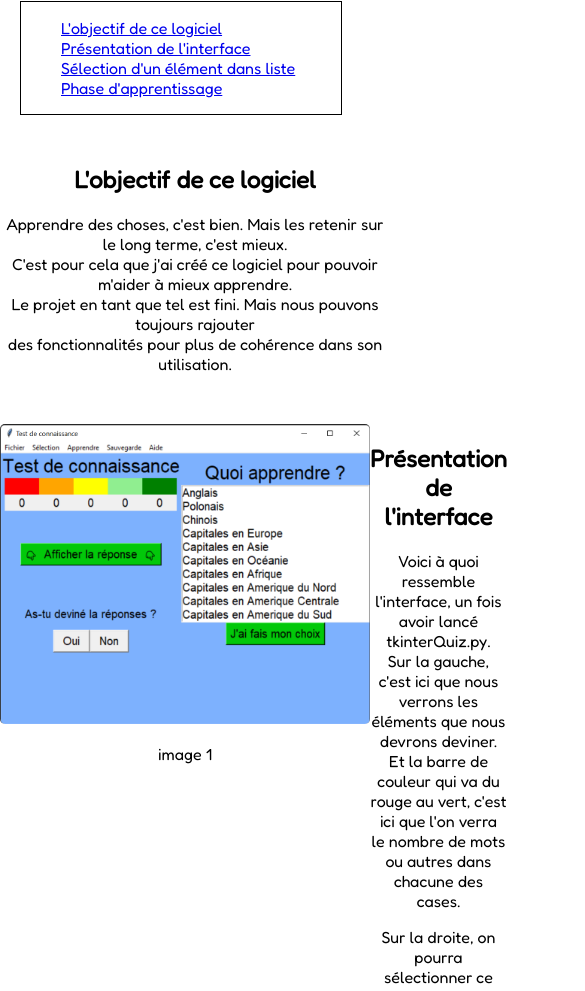
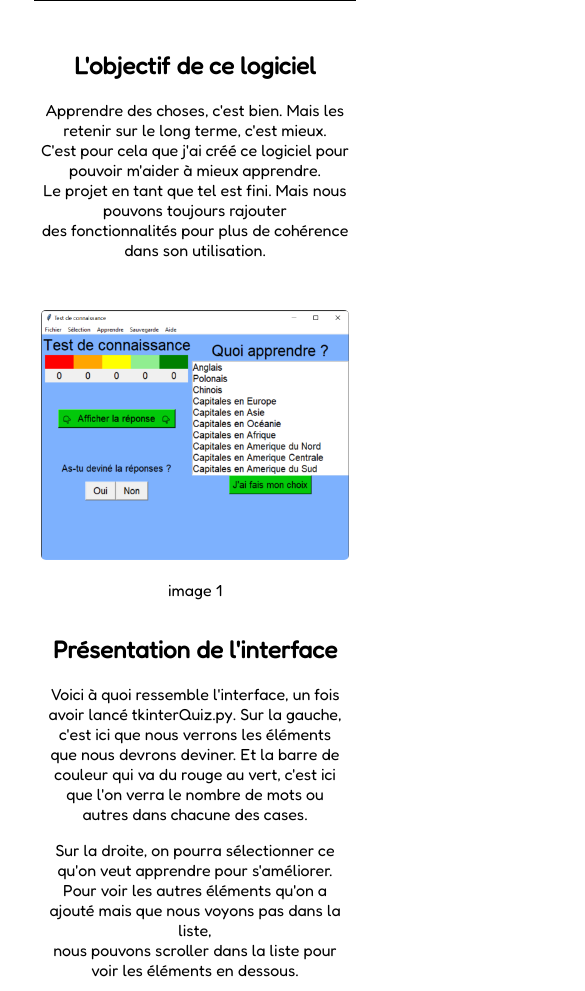
Before and after one commit to guillaumeTT/site-presentation-quiz, a plain HTML site: page index.html in a window 390 px wide. Shown: the part 314-1305 px from the top of the page, 585 px wide, since content can reach past the window. Drawn offline with nearby package versions, Linux system fonts and the light colour scheme.

Commit message:
Add files via upload

```diff
--- a/index.css
+++ b/index.css
@@ -22,8 +22,10 @@ img {
 }
 
 .image-group {
+    width: 95%;
     display: flex;
     justify-content: space-around;
+    margin: 0 auto;
 }
 
 .row,
@@ -37,6 +39,16 @@ ul {
 
 .bottom {
     margin-bottom: 50px;
+    padding-left: 30px;
+    padding-right: 30px;
+}
+
+.decalage {
+    padding-left: 30px;
+}
+
+.text-decale {
+    width: 600px;
 }
 
 section {
@@ -56,3 +68,33 @@ footer {
     margin-left: 30px;
     margin-top: 30px;
 }
+
+@media only screen and (max-width: 500px) {
+    h1 {
+        font-size: 40px;
+        text-align: center;
+    }
+    nav {
+        margin: 0 auto;
+        width: 320px;
+    }
+    .image-group {
+        flex-direction: column;
+        margin: 0 auto;
+    }
+    img {
+        height: 250px;
+        width: auto;
+    }
+    #img1 {
+        margin: 0 auto;
+    }
+    .text-decale {
+        width: 300px;
+        margin: 0 auto;
+    }
+    .decalage {
+        padding-left: 0px;
+        margin: 0 auto;
+    }
+}
--- a/index.html
+++ b/index.html
@@ -32,9 +32,9 @@
 </head>
 
 <body>
-    <input id="dark-mode" type="button" value="Dark Mode" onclick="styleToggle(this)">
+    <input id="dark-mode" type="button" value="🌙 Dark Mode" onclick="styleToggle(this)">
 
-    <h1>Le logiciel d'apprentissage </h1>
+    <h1>Le logiciel d'apprentissage</h1>
 
     <nav id="fil_ariane">
         <ul>
@@ -45,20 +45,24 @@
         </ul>
     </nav>
     <section>
+
+        <div class="bottom">
             <h2 id="objectif">L'objectif de ce logiciel</h2>
             <p>Apprendre des choses, c'est bien. Mais les retenir sur le long terme, c'est mieux.<br> C'est pour cela que j'ai créé ce logiciel pour pouvoir m'aider à mieux apprendre. <br> Le projet en tant que tel est fini. Mais nous pouvons toujours rajouter
                 <br> des fonctionnalités pour plus de cohérence dans son utilisation.
             </p>
+        </div>
     </section>
     <section>
         <div class="image-group">
-            <div class="row">
+            <div class="row decalage">
                 <img class="image" id="img1" src="img/img1.png" alt="Représentation de l'interface dans sa globalité">
                 <p>image 1</p>
             </div>
-            <div class="row">
+            <div class="row text-decale">
                 <h2 id="presentation">Présentation de l'interface</h2>
-                <p>Voici à quoi ressemble l'interface, un fois avoir lancé tkinterQuiz.py.<br> Sur la gauche, c'est ici que nous verrons les éléments que nous devrons deviner.<br> Et la barre de couleur qui va du rouge au vert, c'est ici que l'on verra <br>                    le nombre de mots ou autres dans chacune des cases.
+                <p>Voici à quoi ressemble l'interface, un fois avoir lancé tkinterQuiz.py. Sur la gauche, c'est ici que nous verrons les éléments que nous devrons deviner. Et la barre de couleur qui va du rouge au vert, c'est ici que l'on verra le nombre
+                    de mots ou autres dans chacune des cases.
                 </p>
                 <p>
                     Sur la droite, on pourra sélectionner ce qu'on veut apprendre pour s'améliorer. <br> Pour voir les autres éléments qu'on a ajouté mais que nous voyons pas dans la liste, <br> nous pouvons scroller dans la liste pour voir les éléments
@@ -67,6 +71,7 @@
                 <p>
                     Pour le menu, tout n'est pas encore fonctionnel. Cependant, dans "Sélection",<br> nous pouvons lister l'ensemble des boîtes avec le contenu des boîtes.
                 </p>
+            </div>
         </div>
     </section>
     <section>
@@ -88,15 +93,18 @@
     </section>
     <section>
         <div class="bottom">
+            <div class="text-center">
                 <h2 id="apprentissage">Phase d'apprentissage</h2>
                 <p>Commençons à apprendre. Quand tu as fais ton choix, un élément apparait sur la gauche. <br> C'est à cette endroit que les éléments à savoir apparaitront. (image 4)
                 </p>
                 <p>
-                Si tu connais on non la réponse de l'élément à savoir, alors, tu peux cliquer sur "oui" ou "non". <br> Mais si tu veux afficher la réponse, tu peux le faire en cliquant sur "Afficher la réponse". (image 5)</p>
+                    Si tu connais on non la réponse de l'élément à savoir, alors, tu peux cliquer sur "oui" ou "non". <br> Mais si tu veux afficher la réponse, tu peux le faire en cliquant sur "Afficher la réponse". (image 5)
+                </p>
                 <p>
-                Si tu as deviné la réponse, un autre élément à savoir va apparaître et le numéro changera <br> dans la case orange. Si tu ne savais pas la réponse et que tu cliques sur "Non", alors le <br> numéro changera dans la case rouge. Plus tu connaîtras
-                un élément, plus il ira vers le vert. (image 6)
+                    Si tu as deviné la réponse, un autre élément à savoir va apparaître et le numéro changera <br> dans la case orange. Si tu ne savais pas la réponse et que tu cliques sur "Non", alors le <br> numéro changera dans la case rouge. Plus
+                    tu connaîtras un élément, plus il ira vers le vert. (image 6)
                 </p>
+            </div>
         </div>
         <div class="image-group">
             <div class="row">
@@ -143,18 +151,18 @@
         })
 
         function styleToggle(button) {
-            if (button.value == 'Dark Mode') {
+            if (button.value == '🌙 Dark Mode') {
                 $("body").css("background-color", "black");
                 $("body").css("color", "white");
                 $("nav").css("border", "1px solid white");
                 $("footer").css("background-color", "grey");
-                button.value = 'Light Mode';
+                button.value = '☀️ Light Mode';
             } else {
                 $("body").css("background-color", "white");
                 $("body").css("color", "black");
                 $("nav").css("border", "1px solid black");
                 $("footer").css("background-color", "black");
-                button.value = 'Dark Mode';
+                button.value = '🌙 Dark Mode';
             }
         }
 
```
Lines whose indentation alone changed are shown as unchanged.
